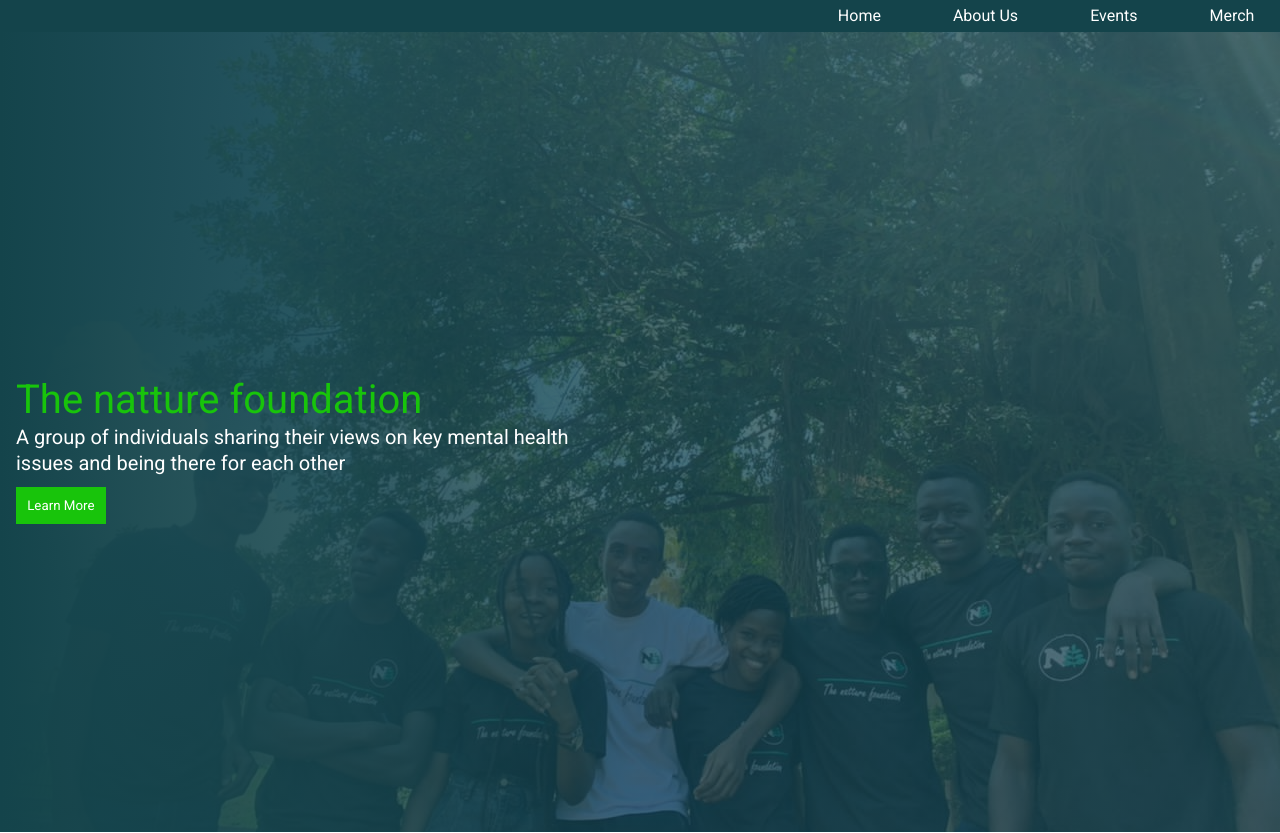
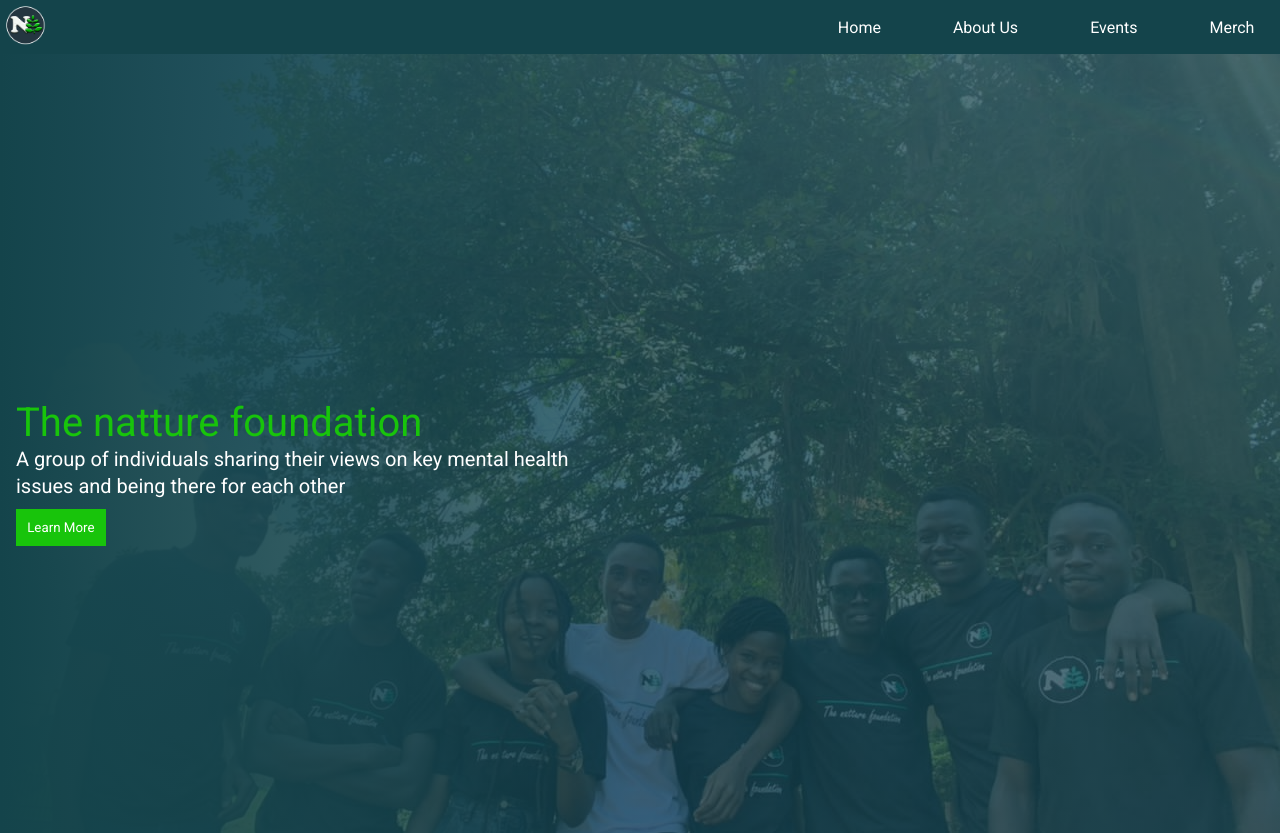
Before and after one commit to pykidev/natture-website, an Angular app: page / in a window 1280 px wide. Shown: the top 833 px of the page. Built offline with nearby package versions, Linux system fonts and the light colour scheme.

Commit message:
Minor Change

```diff
--- a/src/app/about-us-page/about-us-page.component.css
+++ b/src/app/about-us-page/about-us-page.component.css
@@ -1,11 +1,13 @@
 nav{
     display: flex;
-    justify-content: flex-end;
+    /* justify-content: flex-end; */
     flex-wrap: wrap;
 
     background-image: linear-gradient(180deg,#14444bc0, #14444bec, #14444ba1 ),url('/assets/images/landing-page/students.jpg');
     background-position: center;
     background-size: cover;
+    justify-content: space-between;
+    align-items: center;
 
 }
 nav p{
@@ -16,3 +18,12 @@ nav p{
     font-size: 45px;
     color: var(--complementary-color);
 }
+
+.logo{
+    padding: 0;
+}
+
+nav .logo img{
+    width: 50px;
+    height: 50px;
+}
--- a/src/app/about-us-page/about-us-page.component.html
+++ b/src/app/about-us-page/about-us-page.component.html
@@ -1,4 +1,7 @@
 <nav>
+    <div class="logo">
+        <img src="/assets/logo.png" alt="">
+    </div>
     <app-navbar></app-navbar>
     <p>
         About Us
--- a/src/app/events-page/events-page.component.css
+++ b/src/app/events-page/events-page.component.css
@@ -6,6 +6,8 @@ nav{
     background-image: linear-gradient(180deg,#14444bc0, #14444bec, #14444ba1 ),url('/assets/images/landing-page/events.jpg');
     background-position: center;
     background-size: cover;
+    justify-content: space-between;
+    align-items: center;
 
 }
 nav p{
@@ -16,3 +18,12 @@ nav p{
     font-size: 45px;
     color: var(--complementary-color);
 }
+
+.logo{
+    padding: 0;
+}
+
+nav .logo img{
+    width: 50px;
+    height: 50px;
+}
--- a/src/app/events-page/events-page.component.html
+++ b/src/app/events-page/events-page.component.html
@@ -1,5 +1,7 @@
 <nav>
-
+    <div class="logo">
+        <img src="/assets/logo.png" alt="">
+    </div>
     <app-navbar></app-navbar>
     <p>
         Events
--- a/src/app/landing-page/landing-page.component.css
+++ b/src/app/landing-page/landing-page.component.css
@@ -1,7 +1,9 @@
 nav{
     display: flex;
-    justify-content: flex-end;
+    justify-content: space-between;
+    align-items: center;
 }
+
 
 .hero{
     background-image:  linear-gradient(to right, #14444b, #14444bbe,#14444bbb),url('/assets/images/landing-page/students2.jpg');
@@ -86,6 +88,13 @@ div{
     display: flex;
     align-items: center;
 }
+.logo{
+    padding: 0;
+}
+nav .logo img{
+    width: 50px;
+    height: 50px;
+}
 
 @media screen and (min-width: 720px) {
     div{
--- a/src/app/landing-page/landing-page.component.html
+++ b/src/app/landing-page/landing-page.component.html
@@ -1,7 +1,7 @@
 <nav>
-    <!-- <div class="logo">
-        <img src="/assets/logo.jpeg" alt="">
-    </div>    -->
+    <div class="logo">
+        <img src="/assets/logo.png" alt="">
+    </div>
     <app-navbar></app-navbar>
 </nav>
 <div class="hero">
--- a/src/app/merch-page/merch-page.component.css
+++ b/src/app/merch-page/merch-page.component.css
@@ -1,12 +1,13 @@
 nav{
     display: flex;
-    justify-content: flex-end;
+    /* justify-content: flex-end; */
     flex-wrap: wrap;
 
     background-image: linear-gradient(180deg,#14444bc0, #14444b, #14444ba1 ),url('/assets/index.jpeg');
     background-position: center;
     background-size: auto;
-
+    justify-content: space-between;
+    align-items: center;
 }
 nav p{
     flex-basis: 100%;
@@ -15,6 +16,15 @@ nav p{
     padding: 5rem;
     font-size: 45px;
     color: var(--complementary-color);
+}
+
+.logo{
+    padding: 0;
+}
+
+nav .logo img{
+    width: 50px;
+    height: 50px;
 }
 
 .merch{
@@ -40,4 +50,5 @@ nav p{
     padding: 0.7rem;
     font-size: 16px;
 
+
 }
--- a/src/app/merch-page/merch-page.component.html
+++ b/src/app/merch-page/merch-page.component.html
@@ -1,4 +1,7 @@
 <nav>
+    <div class="logo">
+        <img src="/assets/logo.png" alt="">
+    </div>
     <app-navbar></app-navbar>
     <p>
         Merch
--- a/src/index.html
+++ b/src/index.html
@@ -5,7 +5,7 @@
   <title>NattureWeb2</title>
   <base href="/">
   <meta name="viewport" content="width=device-width, initial-scale=1">
-  <link rel="icon" type="image/x-icon" href="favicon.ico">
+  <link rel="icon" type="image/x-icon" href="assets/logo.png">
   <link rel="preconnect" href="https://fonts.googleapis.com">
   <link rel="preconnect" href="https://fonts.gstatic.com" crossorigin>
   <link href="https://fonts.googleapis.com/css2?family=Roboto:wght@400;700&display=swap" rel="stylesheet">
```
Also changed, not shown: src/assets/logo.png (added).
